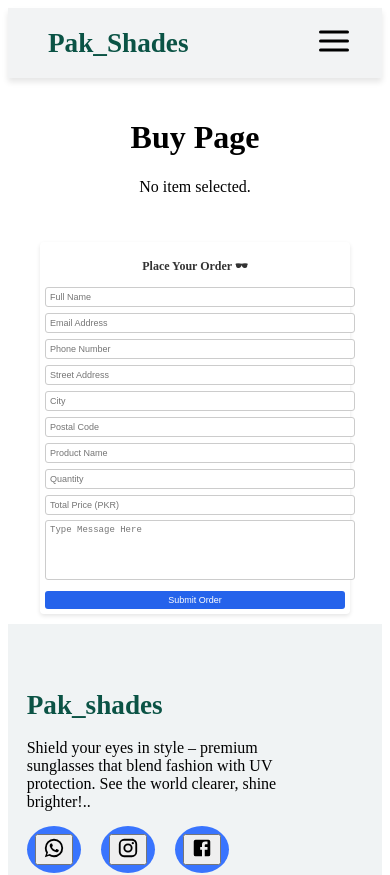
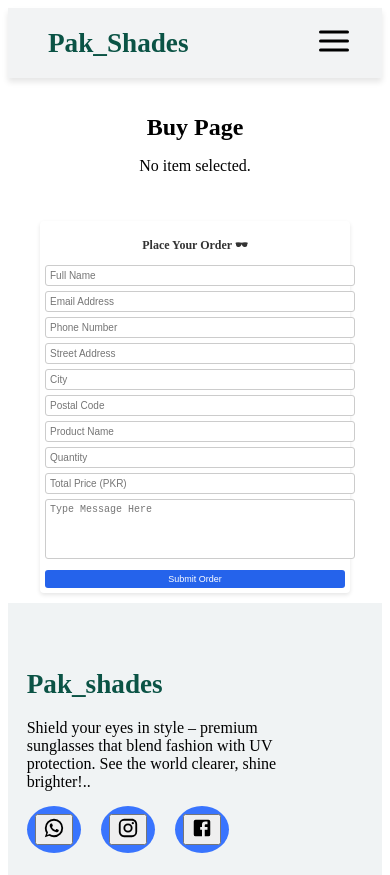
Before and after one commit to mustafa-mmd/pakshades, a React (Vite) app: page /pakshades/buy in a window 390 px wide. Shown: the top 875 px of the page. Built offline with nearby package versions, Linux system fonts and the light colour scheme.

Commit message:
add responsiveness in about

```diff
--- a/src/component/About.css
+++ b/src/component/About.css
@@ -21,3 +21,9 @@
   text-align: center;
   margin-top: 20px;
 }
+@media screen and (max-width:580px) {
+  .about{
+    flex-wrap: wrap;
+    gap: 20px;
+  }
+}
--- a/src/component/BuyPage.css
+++ b/src/component/BuyPage.css
@@ -1,6 +1,4 @@
-/* OrderForm.css */
 
-/* Form Container (Ultra Compact) */
 .buycont{
   display: flex;
   flex-wrap: wrap;
@@ -34,7 +32,7 @@
   margin-bottom: 5px; /* Less spacing */
   border: 1px solid #ccc;
   border-radius: 3px; /* Even smaller */
-  font-size: 11px; /* Compact font size */
+  font-size: 13px; /* Compact font size */
   transition: border-color 0.3s;
 }
 
@@ -57,7 +55,7 @@
   background-color: #2563eb;
   color: white;
   padding: 6px; /* Minimal padding */
-  font-size: 11px; /* Smaller font */
+  font-size: 13px; /* Smaller font */
   border: none;
   border-radius: 3px;
   cursor: pointer;
@@ -81,12 +79,12 @@
 
   .form-input,
   .form-textarea {
-    font-size: 10px;
+    font-size: 12px;
     padding: 5px;
   }
 
   .form-button {
-    font-size: 10px;
+    font-size: 13px;
     padding: 5px;
   }
 }
@@ -104,7 +102,7 @@
 
   .form-input,
   .form-textarea {
-    font-size: 9px;
+    font-size: 10px;
     padding: 4px;
   }
 
--- a/src/component/Home.css
+++ b/src/component/Home.css
@@ -87,6 +87,6 @@ color: aliceblue;
 
   }
    h1{
-    font-size: 2rem;
+    font-size: 1.5rem;
   }
 }
--- a/src/component/Home.jsx
+++ b/src/component/Home.jsx
@@ -59,7 +59,7 @@ function Home({ addToCart }) {
         </div>
 
       </div>
-      <h1 style={{ marginLeft: "25%" }}>Sun Glasses For You!</h1>
+      <h1 style={{ marginLeft: "22%" }}>Sun Glasses For You!</h1>
 
       <div className='cardcontainer'>
         {products.map((product, index) => (
--- a/src/component/Navbar.css
+++ b/src/component/Navbar.css
@@ -93,10 +93,10 @@ a:hover {
       background: #f2f3f4;
       flex-direction: column;
       align-items: center;
-      /* width:100%; */
+      z-index: 1;
       padding: 30px 0;
       transition: all 0.3s ease-in-out;
-      /* font-size: 1.4rem; */
+
   }
 
   .navul.open {
```
